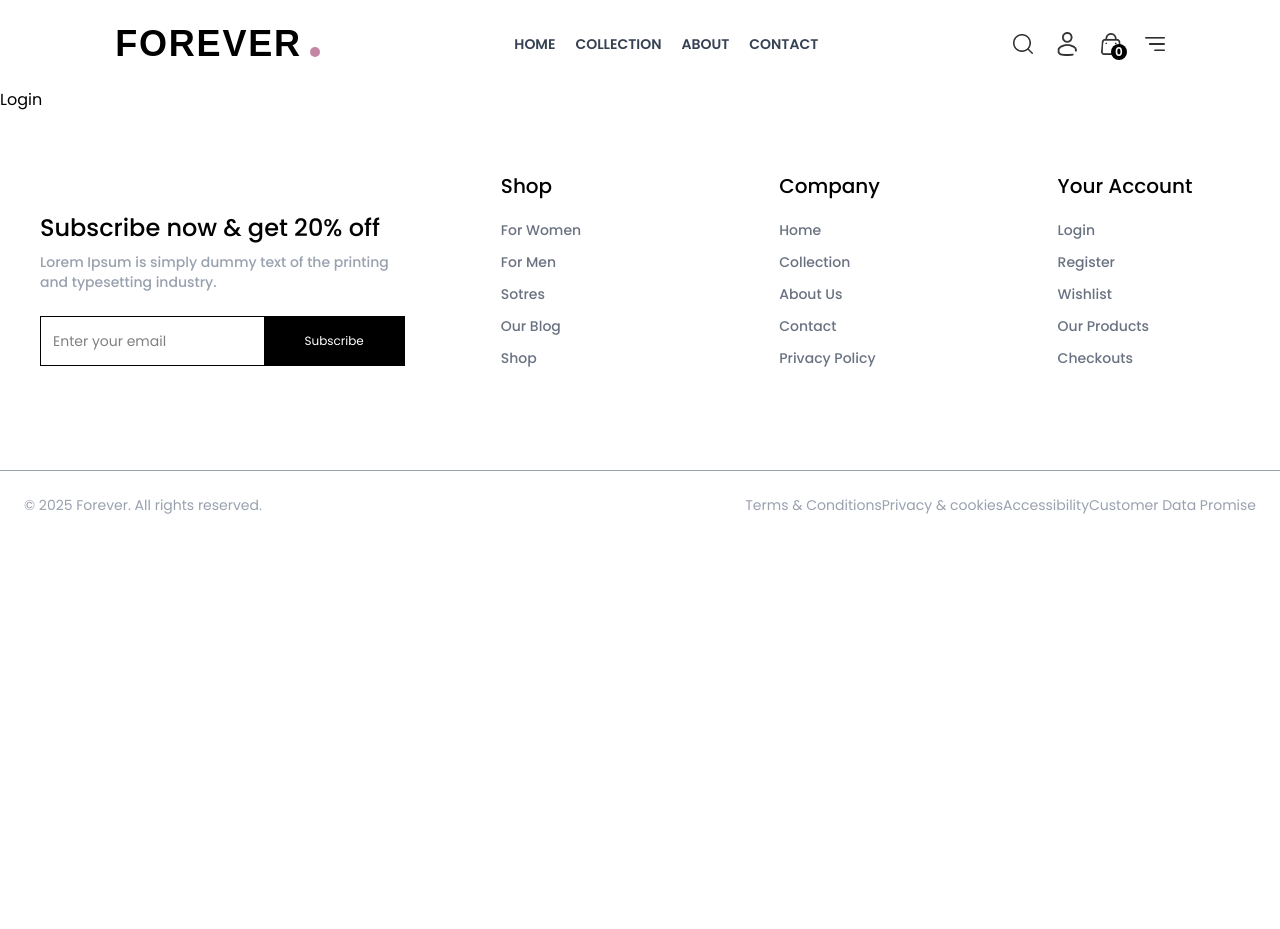
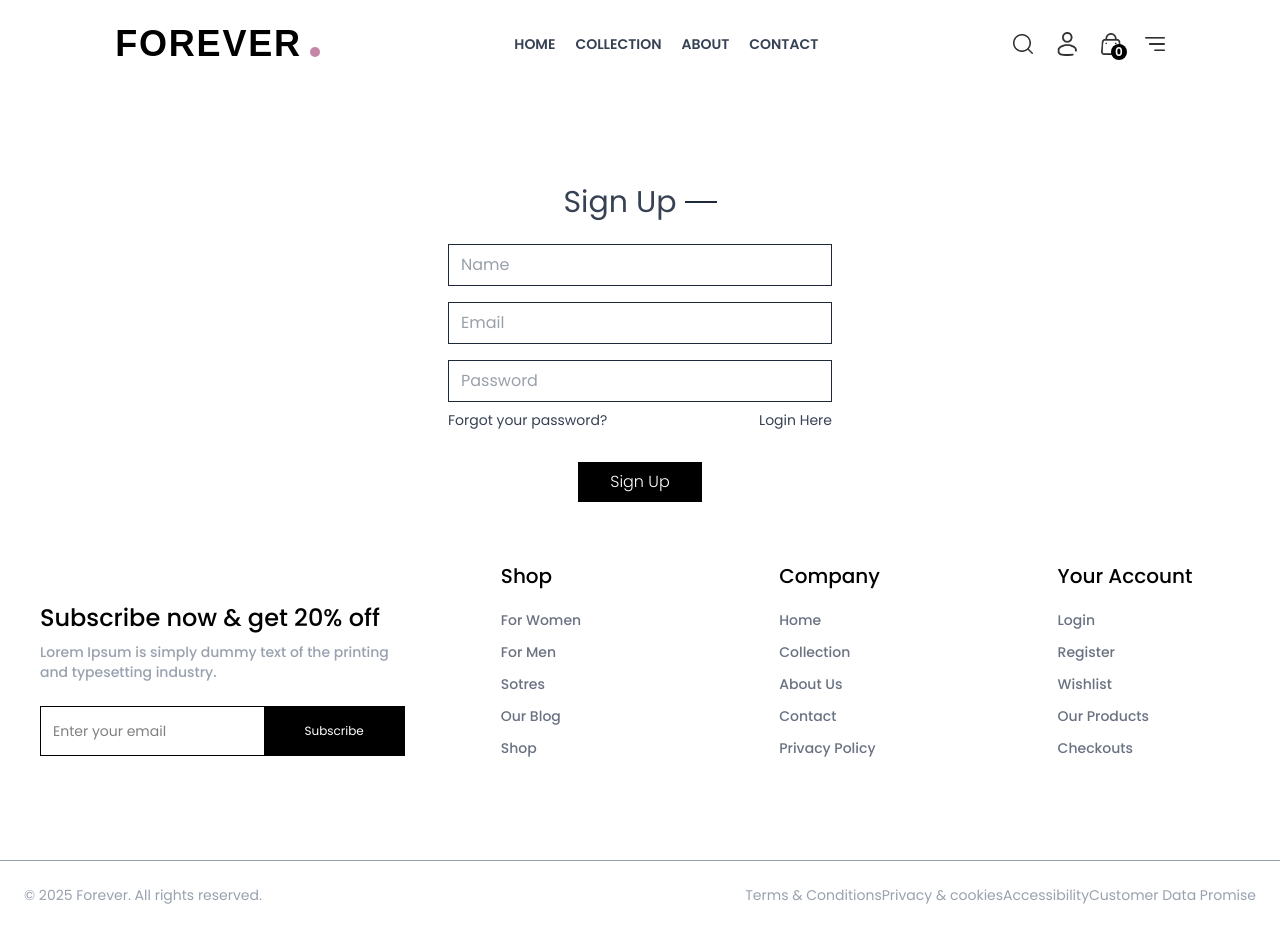
Before and after one commit to papichulo2021/Clothes-Store, a React (Vite) app: page /login in a window 1280 px wide. Before the commit the page ends 800 px from the top, so only its background shows below. Built offline with nearby package versions, Linux system fonts and the light colour scheme; a web font is replaced by a local one.

Commit message:
Login Component

```diff
--- a/src/components/Navbar.jsx
+++ b/src/components/Navbar.jsx
@@ -1,5 +1,5 @@
 import React, { useContext, useState } from 'react';
-import { NavLink } from 'react-router-dom';
+import { NavLink,Link } from 'react-router-dom';
 import { assets } from '../assets/assets';
 import { ShopContext } from '../context/ShopContext';
 import Sidebar from './Sidebar';
@@ -52,7 +52,7 @@
       {/* Sidebar */}
       <div className='flex items-center gap-6'>
         <img src={assets.search_icon} className='w-5 cursor-pointer' alt="" />
-        <img src={assets.profile_icon} className='w-5 cursor-pointer' alt="" />
+        <Link to={'/login'}><img src={assets.profile_icon} className='w-5 cursor-pointer' alt="" /></Link>
         <NavLink to='/cart' className="relative">
           <img src={assets.cart_icon} className='w-5 cursor-pointer' alt="" />
           {/* Notification Badge at Bottom-Right */}
--- a/src/pages/Login.jsx
+++ b/src/pages/Login.jsx
@@ -1,11 +1,83 @@
-import React from 'react'
+import React, { useState } from 'react';
 
 function Login() {
+  const [currentState, setCurrentState] = useState('Sign Up');
+  const [formData, setFormData] = useState({
+    name: '',
+    email: '',
+    password: '',
+  });
+
+  // Handle form field changes
+  const handleChange = (event) => {
+    const { name, value } = event.target;
+    setFormData({
+      ...formData,
+      [name]: value,
+    });
+  };
+
+  // Handle form submission
+  const onSubmitHandler = async (event) => {
+    event.preventDefault();
+    // Add form submission logic here based on the current state
+    if (currentState === 'Sign Up') {
+      console.log('Signing up with', formData);
+      // Add your Sign Up logic here
+    } else {
+      console.log('Logging in with', formData);
+      // Add your Login logic here
+    }
+  };
+
   return (
-    <div>
-      Login
-    </div>
-  )
+    <form onSubmit={onSubmitHandler} className='flex flex-col items-center w-[90%] sm:max-w-96 m-auto mt-14 gap-4 text-gray-700'>
+      <div className='inline-flex items-center gap-2 mb-2 mt-10'>
+        <p className='prata-regular text-3xl'>{currentState}</p>
+        <hr className='border-none h-[1.5px] w-8 bg-gray-800' />
+      </div>
+      {currentState === 'Sign Up' && (
+        <input
+          type="text"
+          name="name"
+          value={formData.name}
+          onChange={handleChange}
+          className='w-full px-3 py-2 border border-gray-800'
+          placeholder='Name'
+          required
+        />
+      )}
+      <input
+        type="email"
+        name="email"
+        value={formData.email}
+        onChange={handleChange}
+        className='w-full px-3 py-2 border border-gray-800'
+        placeholder='Email'
+        required
+      />
+      <input
+        type="password"
+        name="password"
+        value={formData.password}
+        onChange={handleChange}
+        className='w-full px-3 py-2 border border-gray-800'
+        placeholder='Password'
+        required
+      />
+      <div className='w-full flex justify-between text-sm mt-[-8px]'>
+        <p className='cursor-pointer'>Forgot your password?</p>
+        {
+          currentState === 'Login'
+          ? <p onClick={() => setCurrentState('Sign Up')} className='cursor-pointer'>Create account</p>
+          : <p onClick={() => setCurrentState('Login')} className='cursor-pointer'>Login Here</p>
+        }
+      </div>
+      <button className='bg-black text-white font-light px-8 py-2 mt-4'>
+        {currentState === 'Login' ? 'Sign In' : 'Sign Up'}
+      </button>
+    </form>
+  );
 }
 
-export default Login
+export default Login;
```
